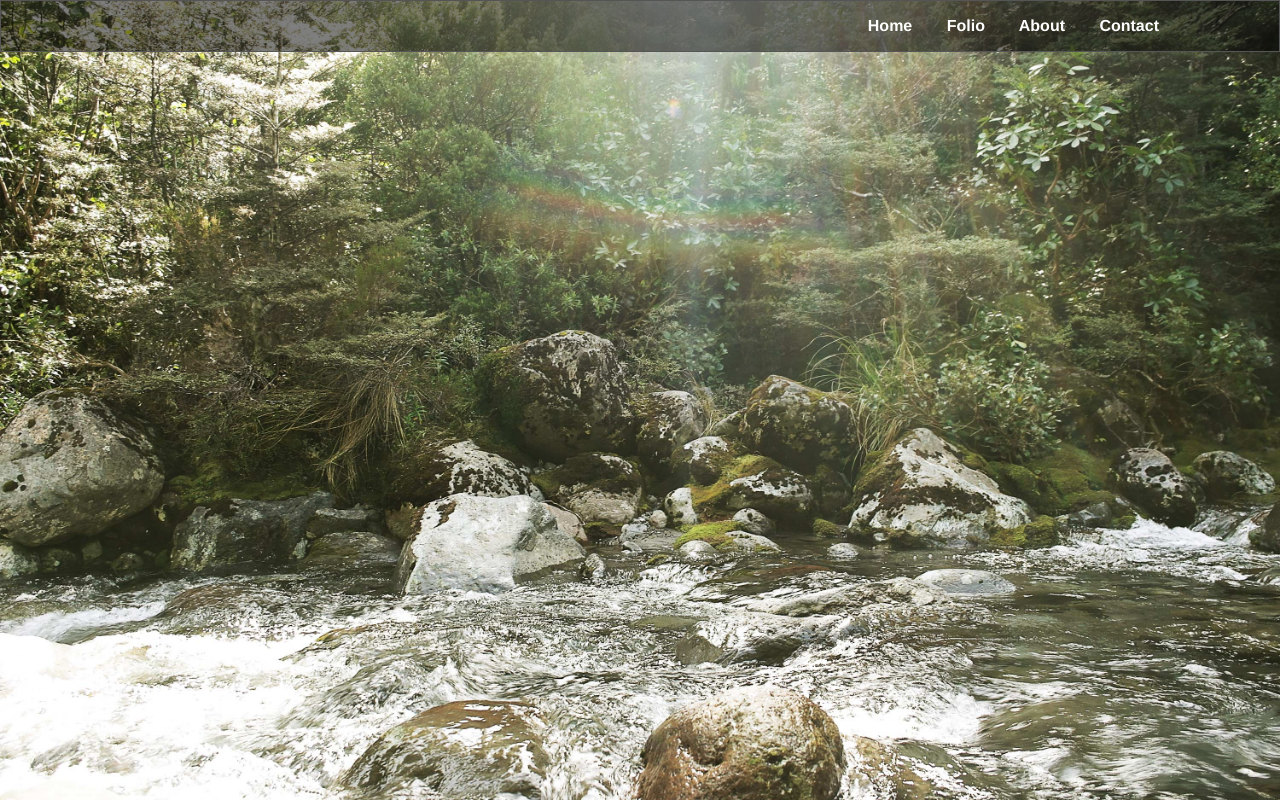
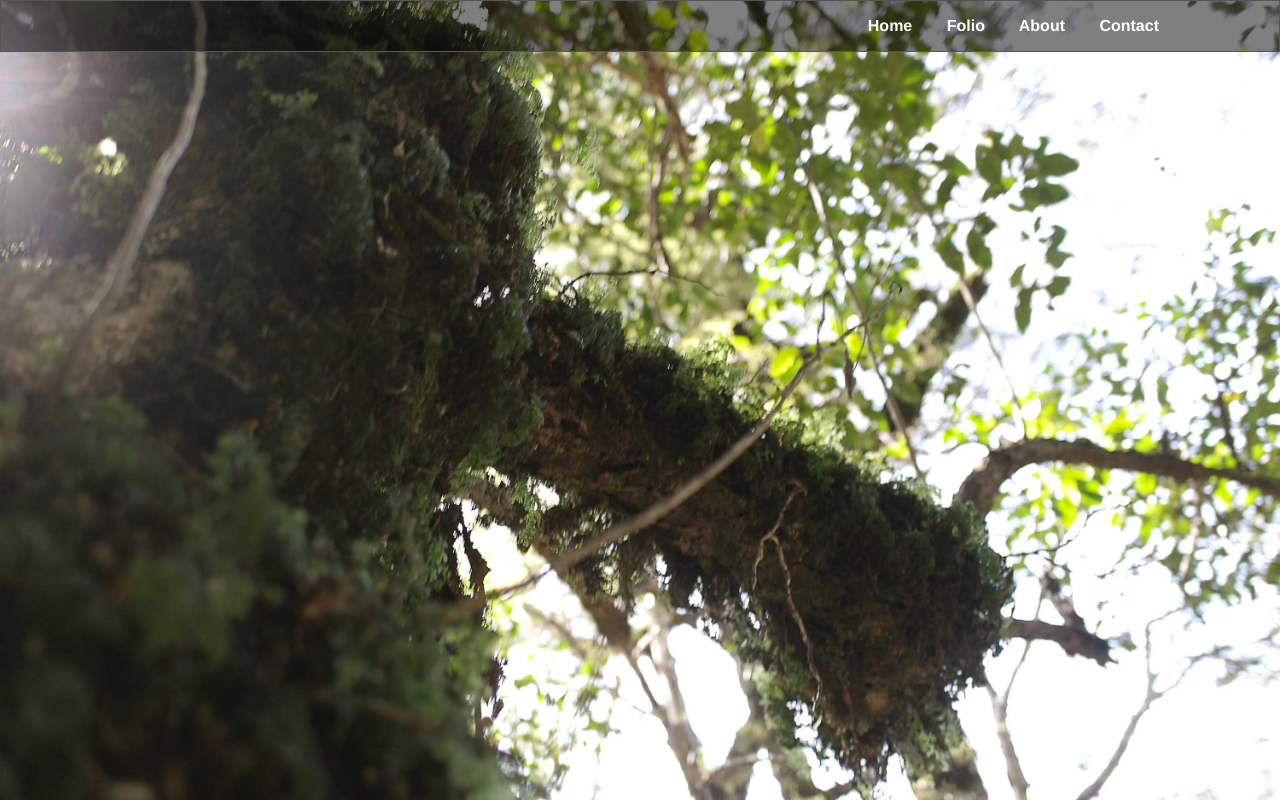
Before and after one commit to hollybenton/web-folio-01, a plain HTML site: page index.html in a window 1280 px wide. Drawn offline with Linux system fonts and the light colour scheme.

Commit message:
Change background

```diff
--- a/home.css
+++ b/home.css
@@ -1,5 +1,5 @@
 html {
-  background: url(images/backgrounds/bg_home2.jpg) no-repeat center center fixed;
+  background: url(images/backgrounds/bg_home1.jpg) no-repeat center center fixed;
   -webkit-background-size: cover;
   -moz-background-size: cover;
   -o-background-size: cover;
```
